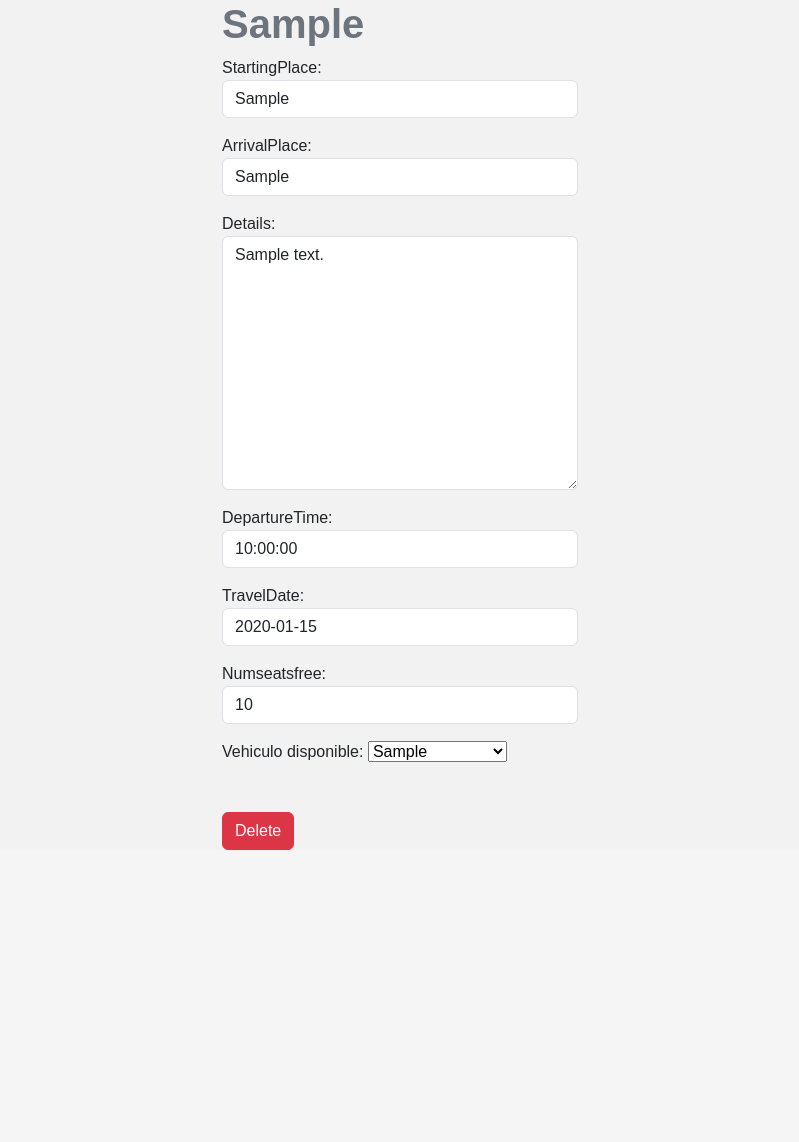
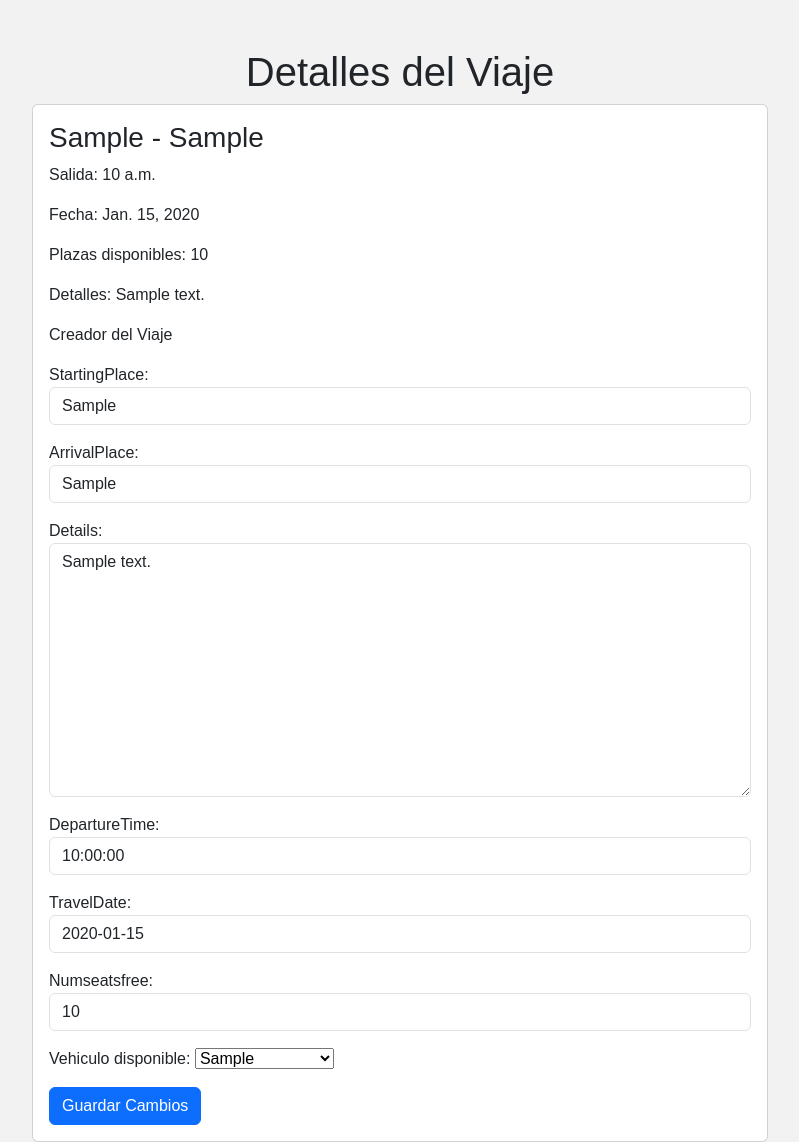
Before and after one commit to josedjaykv/GoShare_django, a Django app: page /trips/1/ in a window 1280 px wide. Shown: the part 56-1198 px from the top of the page, without its empty margins (240-1039 px from the left). Before the commit the page ends 906 px from the top, so only its background shows below. Run offline with Django 4.2, Linux system fonts and the light colour scheme; a user stored in the database is signed in; tables that the repository leaves empty hold one stand-in row (values such as "Sample post").

Commit message:
Implementando función de unirme a viaje

```diff
--- a/GoShare/urls.py
+++ b/GoShare/urls.py
@@ -6,7 +6,12 @@ from app import views
 urlpatterns = [
     path('admin/', admin.site.urls),
     path('', views.home, name='home'),
+
+    # Usuarios
     path('signup/', views.signup, name='signup'),
+    path('logout/', views.signout, name='logout'),
+    path('signin/', views.signin, name='signin'),
+    path('profile/', views.profile, name='profile'),
 
     # Vehículos
     path('vehiculos/', views.vehiculos, name='vehiculos'),
@@ -20,9 +25,8 @@ urlpatterns = [
     path('trips/create/', views.create_trip, name='create_trip'),
     path('trips/<int:trip_id>/', views.trip_detail, name='trip_detail'),
     path('trips/<int:trip_id>/delete/', views.delete_trip, name='delete_trip'),
+    path('trips/<int:trip_id>/join/', views.join_trip, name='join_trip'),
 
 
-    path('logout/', views.signout, name='logout'),
-    path('signin/', views.signin, name='signin'),
-    path('profile/', views.profile, name='profile'),
+
 ]
--- a/app/models.py
+++ b/app/models.py
@@ -40,6 +40,8 @@ class Trip(models.Model):
 
     vehiculo_disponible = models.ForeignKey('Vehiculo', on_delete=models.SET_NULL, blank=True, null=True, default='Sin vehículo')
 
+    passengers = models.ManyToManyField(User, related_name='trips_joined', blank=True)
+
     created = models.DateTimeField(auto_now_add = True)
     editionDate = models.DateTimeField(null = True, blank=True)
     completed = models.BooleanField(default=False)
--- a/app/templates/trip_detail.html
+++ b/app/templates/trip_detail.html
@@ -3,27 +3,36 @@
 {% block content %}
 <main class="container">
     <div class="row">
-        <div class="col-md-4 offset-md-4">
-            <h1 class="text-secondary text_primary">{{trip.startingPlace}}</h1>
+        <div class="col-md-8 offset-md-2 mt-5">
+            <h1 class="text-center">Detalles del Viaje</h1>
 
-            {{error}}
+            <div class="card card-body">
+                <h3>{{ trip.startingPlace }} - {{ trip.arrivalPlace }}</h3>
+                <p>Salida: {{ trip.departureTime }}</p>
+                <p>Fecha: {{ trip.travelDate }}</p>
+                <p>Plazas disponibles: {{ trip.numseatsfree }}</p>
+                <p>Detalles: {{ trip.details }}</p>
 
-            <form method="POST">
-                {% csrf_token %}
-                {{form.as_p}}
-                <!--<button class="btn btn-primary">
-                    Update
-                </button>-->
-            </form>
+                {% if is_owner %}
+                    <p>Creador del Viaje</p>
+                {% elif is_passenger %}
+                    <p>Ya te uniste a este viaje</p>
+                {% else %}
+                    <form method="POST" action="">
+                        {% csrf_token %}
+                        <button type="submit" class="btn btn-primary">Unirme</button>
+                    </form>
+                {% endif %}
 
-            <div class="mt-5 d-flex">
-                <form action="{% url 'delete_trip' trip.id %}" method="POST">
-                    {% csrf_token %}
-                    <button class="btn btn-danger">
-                        Delete
-                    </button>
+                {% if is_owner %}
+                    <!-- Mostrar el formulario de edición -->
+                    <form method="POST" action="">
+                        {% csrf_token %}
+                        {{ form.as_p }}
+                        <button type="submit" class="btn btn-primary">Guardar Cambios</button>
+                    </form>
+                {% endif %}
             </div>
-            </form>
         </div>
     </div>
 </main>
--- a/app/templates/trips.html
+++ b/app/templates/trips.html
@@ -19,6 +19,7 @@
                 <p>{{trip.departureTime}}</p>
                 <p>{{trip.travelDate}}</p>
                 <p>{{trip.vehiculo_disponible}} {{trip.vehiculo_disponible.color}}</p>
+                <p>{{passengers.name}}</p>
             </a>
             {% endfor %}
 
--- a/app/views.py
+++ b/app/views.py
@@ -15,6 +15,8 @@ from django.contrib import messages
 def home(request):
     return render(request, 'home.html')
 
+############################################# USUARIOS #############################################
+
 def signup(request):
     if request.method == 'POST':
         form = UserCreationForm(request.POST)
@@ -31,6 +33,34 @@ def signup(request):
 
     return render(request, 'signup.html', {'form': form})
 
+@login_required
+def signout(request):
+    logout(request)
+    return redirect('home')
+
+def signin(request):
+    if request.method == 'GET':
+        return render(request, 'signin.html', {
+            'form': AuthenticationForm
+        })
+    else:  # me están enviando datos
+        user = authenticate(
+            request, username=request.POST['username'], password=request.POST['password'])
+
+        if user is None:
+            return render(request, 'signin.html', {
+                'form': AuthenticationForm,
+                'error': 'Nombre de usuario o contraseña incorrecto',
+            })
+        else:
+            login(request, user)
+            return redirect('trips')
+
+@login_required
+def profile(request):
+    return render(request, 'perfil.html')
+
+############################################# VEHICULOS #############################################
 @login_required
 def vehiculos(request):
     # solo los vehiculos del usuario actual
@@ -93,33 +123,7 @@ def delete_vehiculo(request, vehiculo_id):
         vehiculo.delete()
         return redirect('vehiculos')
 
-@login_required
-def signout(request):
-    logout(request)
-    return redirect('home')
-
-def signin(request):
-    if request.method == 'GET':
-        return render(request, 'signin.html', {
-            'form': AuthenticationForm
-        })
-    else:  # me están enviando datos
-        user = authenticate(
-            request, username=request.POST['username'], password=request.POST['password'])
-
-        if user is None:
-            return render(request, 'signin.html', {
-                'form': AuthenticationForm,
-                'error': 'Nombre de usuario o contraseña incorrecto',
-            })
-        else:
-            login(request, user)
-            return redirect('trips')
-
-
-
-
-
+############################################# VIAJES #############################################
 @login_required
 def trips(request):
     # Obtén todos los viajes excepto los del usuario actual
@@ -135,7 +139,6 @@ def trips(request):
 
 @login_required
 def my_trips(request):
-    # solo los vehiculos del usuario actual que no están completadas
     mytrips = Trip.objects.filter(user=request.user)
     print(trips)
 
@@ -169,26 +172,46 @@ def create_trip(request):
 
 @login_required
 def trip_detail(request, trip_id):
-    if request.method == 'GET':
-        # si la tarea existe la guarda si no muestra un error 404
-        trip = get_object_or_404(Trip, pk = trip_id, user = request.user)
-        form = TripForm(instance=trip, user=request.user)
-        return render(request, 'trip_detail.html', {
-            'trip':trip,
-            'form':form
-        })
+    trip = get_object_or_404(Trip, pk=trip_id)
+    passengers = trip.passengers.all()
+
+    # Comprueba si el usuario actual es el creador del viaje
+    is_owner = request.user == trip.user
+
+    # Comprueba si el usuario actual ya es pasajero en el viaje
+    is_passenger = request.user in passengers
+
+    if request.method == 'POST':
+        if is_owner:
+            # Si el usuario es el creador, permite la edición del viaje
+            form = TripForm(user=request.user, data=request.POST, instance=trip)
+            if form.is_valid():
+                form.save()
+                return redirect('trips')
+        elif not is_passenger:
+            # Si el usuario no es el creador ni un pasajero, permite unirse al viaje
+            trip.passengers.add(request.user)
+            return redirect('trips')
     else:
-        try:
-            trip = get_object_or_404(Trip, pk = trip_id, user = request.user)
-            form = TripForm(request.POST, instance=trip)
-            form.save()
-            return redirect('trips')
-        except ValueError:
-            return render(request, 'trip_detail.html', {
-            'trip':trip,
-            'form':form,
-            'error': 'Error al actualizar, campos por completar'
-        })
+        # Si es una solicitud GET, muestra la información del viaje
+        form = TripForm(user=request.user, instance=trip) if is_owner else None
+
+    return render(request, 'trip_detail.html', {
+        'trip': trip,
+        'form': form,
+        'is_owner': is_owner,
+        'is_passenger': is_passenger,
+    })
+
+
+@login_required
+def join_trip(request, trip_id):
+    trip = get_object_or_404(Trip, pk=trip_id)
+
+    # Agrega al usuario actual a la lista de pasajeros del viaje
+    trip.passengers.add(request.user)
+
+    return redirect('trip_detail', trip_id=trip_id)
 
 @login_required
 def delete_trip(request, trip_id):
@@ -196,7 +219,3 @@ def delete_trip(request, trip_id):
     if request.method == 'POST':
         trip.delete()
         return redirect('trips')
-
-
-def profile(request):
-    return render(request, 'perfil.html')
```
Also changed, not shown: app/forms.py (line endings or trailing spaces), app/migrations/0001_initial.py (deleted), app/migrations/0002_trip.py (deleted), app/migrations/0003_alter_trip_details_alter_trip_vehiculo_disponible.py (deleted), app/migrations/0004_alter_trip_vehiculo_disponible.py (deleted), app/migrations/0005_remove_vehiculo_numseats_vehiculo_plate.py (deleted), app/migrations/0006_alter_vehiculo_plate.py (deleted), app/migrations/__init__.py (deleted).
